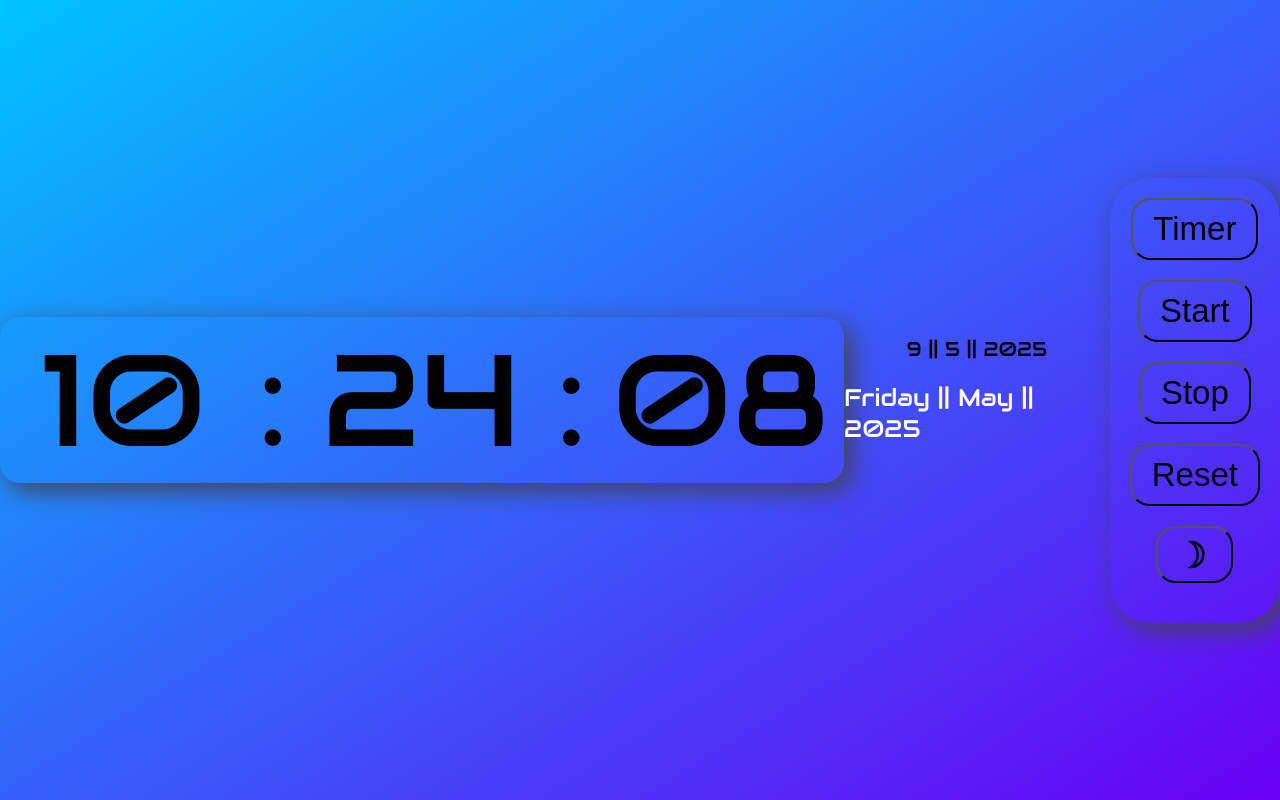
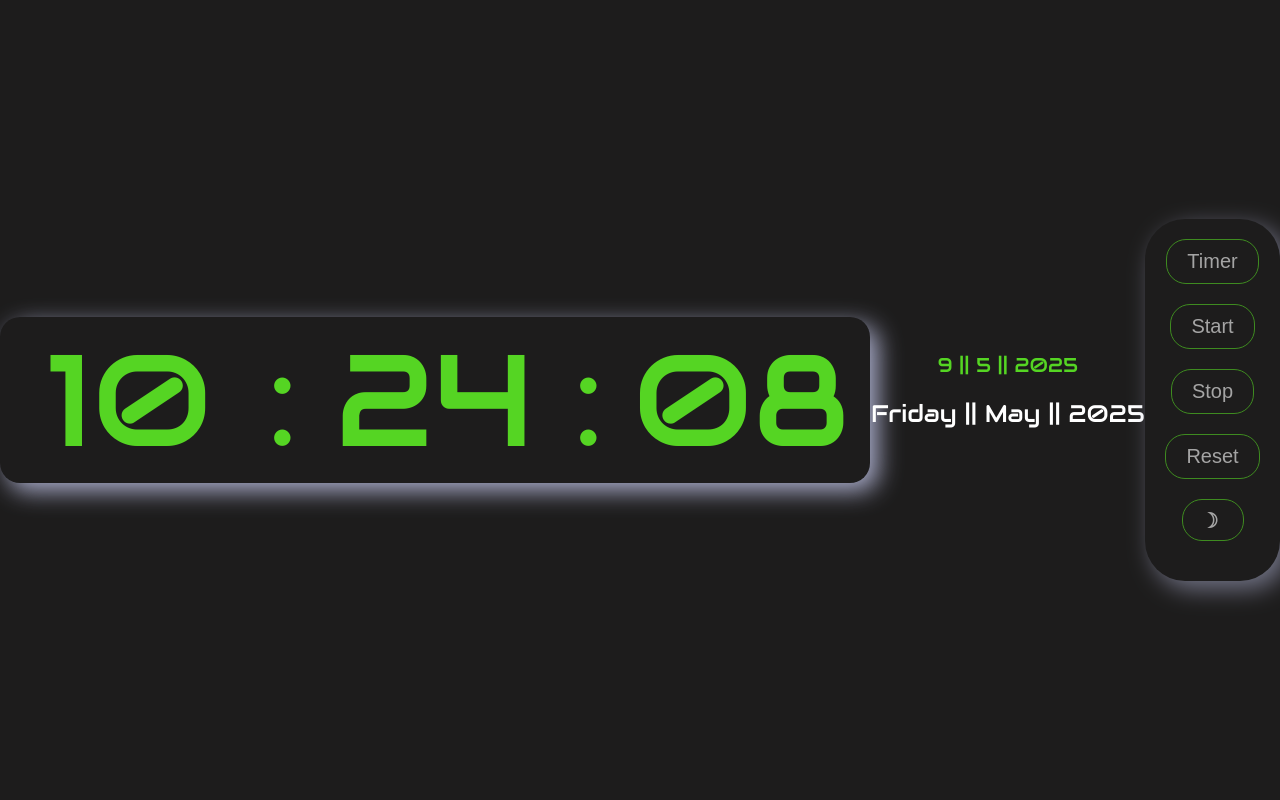
Before and after one commit to przemekkoczwara/digital-clock, a website built with Vite: page index.html in a window 1280 px wide. Both pictures are taken after a click on the button "brightness_3". Built offline with nearby package versions, Linux system fonts and the light colour scheme.

Commit message:
Added localStorage -dark-mode save on/off

```diff
--- a/src/main.js
+++ b/src/main.js
@@ -1,4 +1,10 @@
 import './style.scss';
+
+// local storage - save dark-mode
+
+if (localStorage.getItem('dark-mode') === 'enabled') {
+  document.body.classList.add('dark-mode');
+}
 
 // currrent Time
 
@@ -95,6 +101,7 @@ buttons.forEach(function (button) {
       runTimerCountdown();
     } else if (btnId === 'stop-timer') {
       console.log('Timer stop');
+      clockInterval = setInterval(updateClock, 10000);
       clearInterval(coutdownInverval);
     } else if (btnId === 'reset-timer') {
       console.log('Timer reset');
@@ -106,6 +113,13 @@ buttons.forEach(function (button) {
       document.querySelector('#sec').innerHTML = '00';
     } else if (btnId === 'dark-mode') {
       console.log('Dark mode');
+      document.body.classList.toggle('dark-mode');
+
+      if (document.body.classList.contains('dark-mode')) {
+        localStorage.setItem('dark-mode', 'enabled');
+      } else {
+        localStorage.setItem('dark-mode', 'disabled');
+      }
     }
   });
 });
--- a/src/style.scss
+++ b/src/style.scss
@@ -33,11 +33,6 @@ body {
   font-variant-numeric: tabular-nums; /* sprawia, że każda cyfra zajmuje tyle samo miejsca */
 }
 
-
-.time-space {
-  margin: 0 10px; /* symetryczne odstępy */
-}
-
 .date-group {
   display: flex;
   flex-direction: column;
@@ -60,21 +55,47 @@ body {
   flex-direction: column;
   justify-content: center;
   align-items: center;
-  box-shadow: 8px 8px 24px 0px rgba(66, 68, 90, 1);
+  box-shadow: 8px 8px 24px 10px rgb(64, 66, 92);
   border-radius: 40px;
   padding: 20px;
-}
-.timer-controls {
-  display: none;
+  opacity: 0.6;
 }
 
 .btn {
-  font-size: 33px;
+  font-size: 20px;
+  color: #090a0a;
   border-radius: 20px;
+  border: 1px solid #c2bcca;
   padding: 10px 20px;
   margin-bottom: 20px;
   background-color: transparent;
 }
 .btn:hover {
   cursor: pointer;
+  color: #fff;
 }
+
+// dark-mode
+
+body.dark-mode {
+  background: rgb(29, 28, 28);
+  color: #55d523;
+}
+body.dark-mode .clock {
+  box-shadow: 8px 8px 24px 0px rgb(170, 173, 203);
+}
+
+body.dark-mode .control-buttons {
+  box-shadow: 8px 8px 24px 0px rgb(170, 173, 203);
+}
+
+body.dark-mode .btn {
+  color: white;
+  font-size: 20px;
+  border: 1px solid #55d523;
+}
+
+body.dark-mode .btn:hover {
+  color: #55d523;
+  background-color: transparent;
+}
```
Also changed, not shown: index.html (+1 -1 lines).
